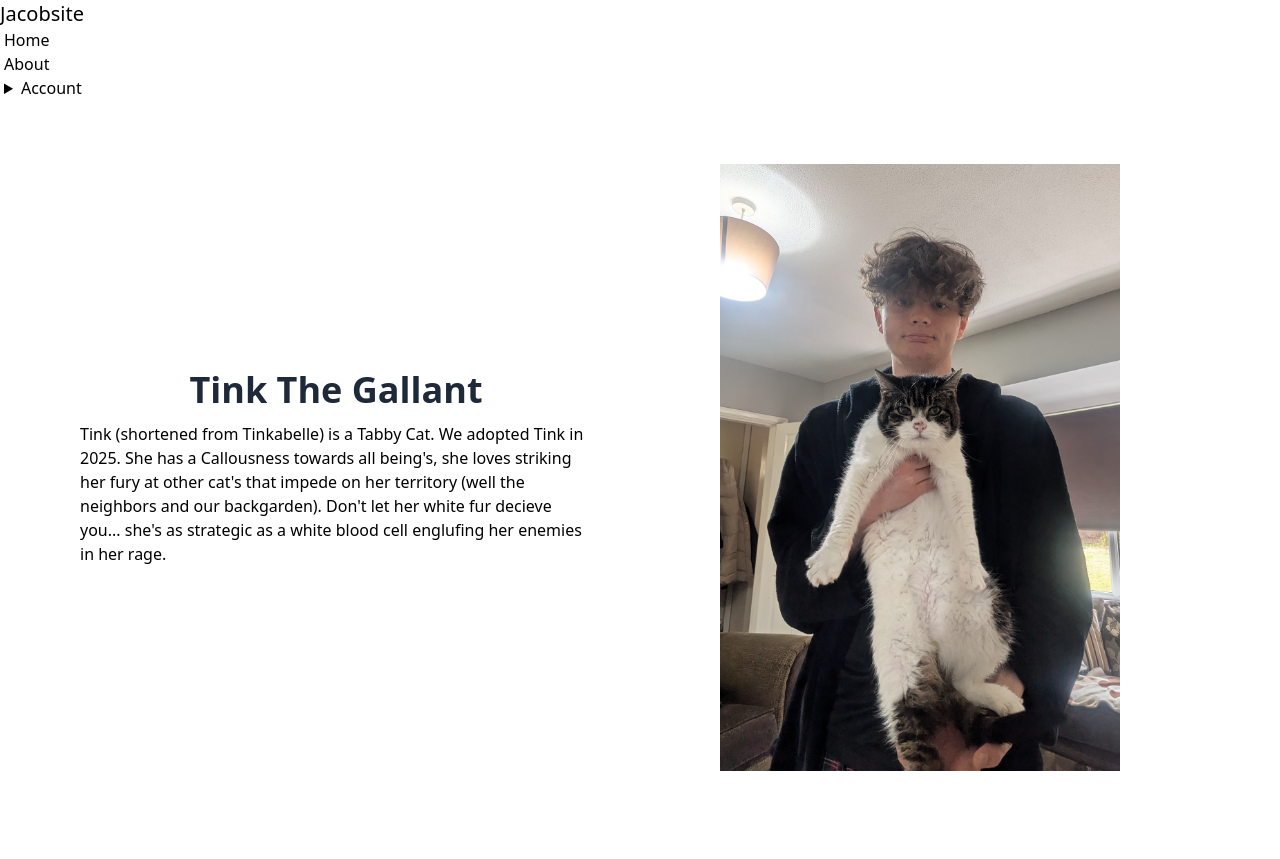
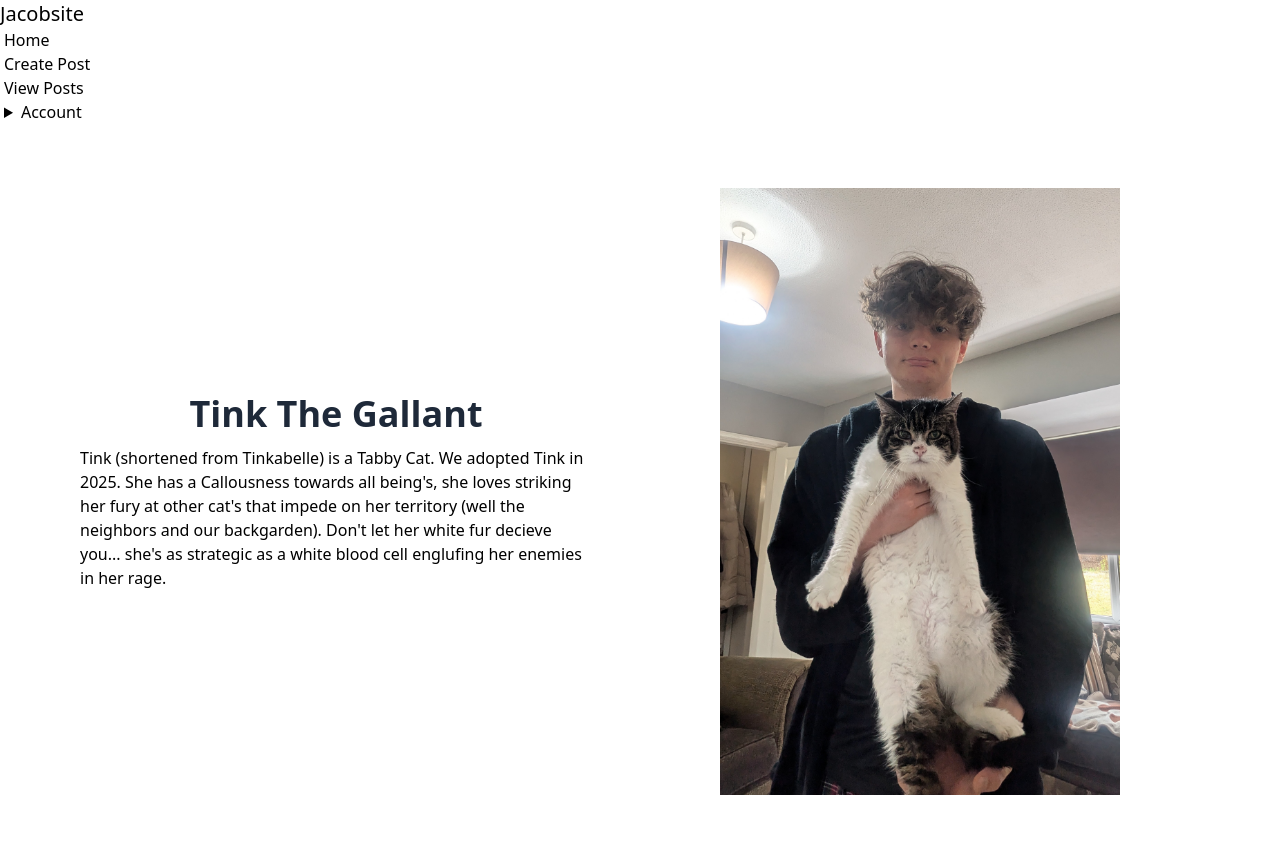
Before and after one commit to jacob-dalek/jacob-vlog-project, a Django app: page / in a window 1280 px wide. Before the commit the page ends 771 px from the top, so only its background shows below. Run offline with Django 5.2, Linux system fonts and the light colour scheme; a user stored in the database is signed in; some libraries are stand-ins or nearby versions.

Commit message:
basic crud works finally!

```diff
--- a/project/app/templates/components/navbar.html
+++ b/project/app/templates/components/navbar.html
@@ -5,9 +5,11 @@
   <div class="flex-none">
     <ul class="menu menu-horizontal px-1">
       <li><a href="{% url 'index' %}" >Home</a></li>
-      <li><a>About</a></li>
+      {% if user.is_authenticated %}
+
+      <li><a href="{% url 'create_post' %}" >Create Post</a></li>
+      <li><a href="{% url 'my_posts' %}" >View Posts</a></li>
       <li>
-        {% if user.is_authenticated %}
 
         <details>
             <summary>Account</summary>
--- a/project/app/templates/components/post_array.html
+++ b/project/app/templates/components/post_array.html
@@ -7,7 +7,7 @@
                     <p>{{post.created_at}}</p>
                     <button class="btn btn-error" hx-delete="{% url 'delete_post' post.pk %}"
                         hx-confirm="Are you sure you want delete {{post.Title}}?" hx-swap="outerHTML" hx-target="closest li">Delete</button>
-        <button class="btn btn-info" hx-swap="outerHTML" hx-target="closest li">Update</button>
+                    <button class="btn btn-info" hx-post="{% url 'update_post' post.pk %}" hx-swap="outerHTML"  hx-target="closest li">Update</button>
 
                 </li>
             {% endfor %}
--- a/project/app/urls.py
+++ b/project/app/urls.py
@@ -7,4 +7,5 @@ urlpatterns = [
     path("create_post", views.create_post, name="create_post"),
     path("my_posts", views.user_posts, name="my_posts"),
     path("delete_post/<int:pk>", views.delete_post, name="delete_post"),
+    path("update_post/<int:pk>", views.update_post, name="update_post"),
 ]
--- a/project/app/views.py
+++ b/project/app/views.py
@@ -16,6 +16,8 @@ def create_post(request):
 
 
     context = {}
+    post_arr = Post.objects.filter(user=request.user.userprofile).all()
+
     form = PostForm()
     if request.method == "POST":
         form = PostForm(request.POST)
@@ -35,10 +37,7 @@ def user_posts(request):
     context = {}
     post_arr = Post.objects.filter(user=request.user.userprofile).all()
     context["post_arr"] = post_arr
-
-    # if not post_arr:
-    #     return render(request, "app/user_posts.html#no_posts", context)
-
+    context["count"] = len(post_arr)
 
     return render(request, "app/user_posts.html", context)
 
@@ -53,15 +52,30 @@ def delete_post(request, pk):
     return render(request, "app/user_posts.html#post_list", context)
 
 def update_post(request, pk):
+    context = {}
     post = get_object_or_404(Post, pk=pk, user=request.user.userprofile)
     if request.method == "POST":
-        form = Post(request.POST, instance=post)
+        form = PostForm(request.POST, instance=post)
         if form.is_valid():
             form.save()
+            print("hello!")
+
+            context = {
+                            "post": post
+                        }
+            return render(request, "app/user_posts.html#post_updated", context)
+
+        else:
+            context = {
+                "form": form,
+                "post": post
+            }
+            return render(request, "app/user_posts.html#update_post", context)
 
     context = {
-        "form": Post(instance=post),
-        "post": post
-    }
+                "form": PostForm(instance=post),
+                "post": post
+            }
+
 
     return render(request, "app/user_posts.html#update_post", context)
```
Also changed, not shown: project/app/templates/app/create_post.html (+16 -0 lines), project/app/templates/app/user_posts.html (+33 -21 lines), project/app/templates/base.html (line endings or trailing spaces), project/db.sqlite3. Lines whose indentation alone changed are shown as unchanged.
